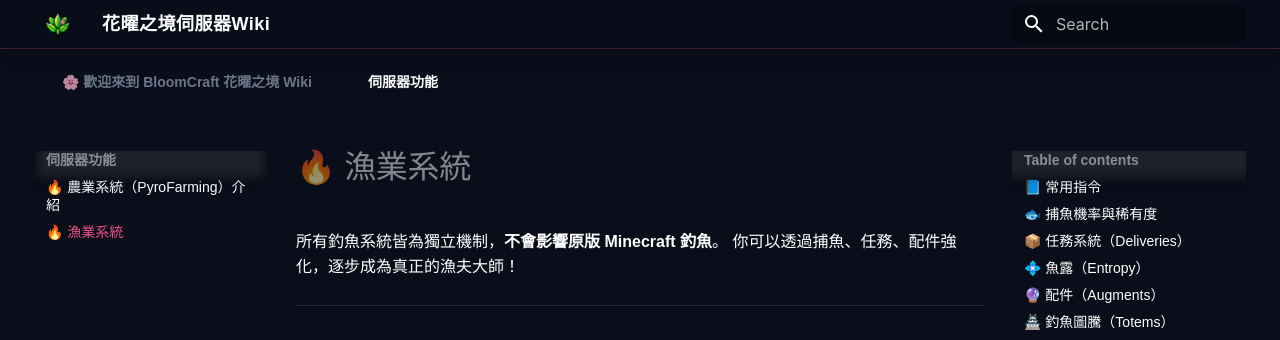
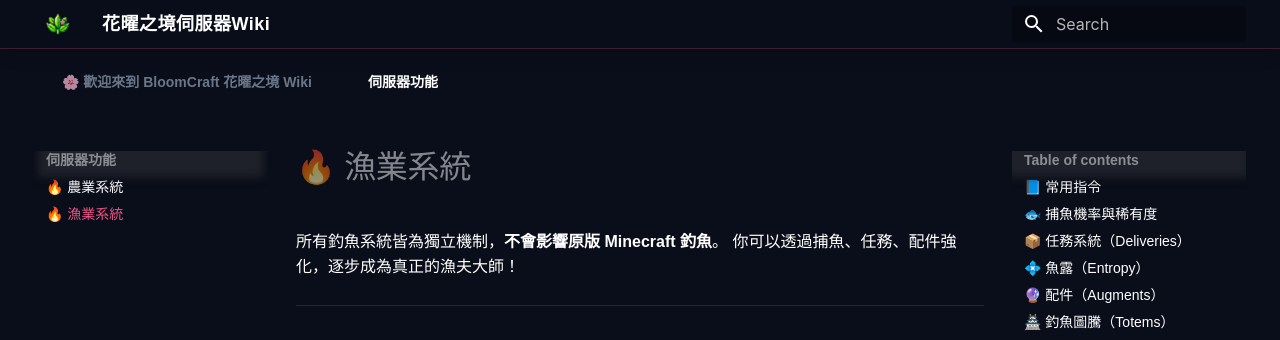
Before and after one commit to RyanisyydsTT/bloomcraft-wikipage, an MkDocs documentation site: the page built from docs/伺服器功能/fishing.md, in a window 1280 px wide. Shown: the top 340 px of the page. Built offline with MkDocs 1.6.1 and Material for MkDocs 9.7.7, drawn with Linux system fonts in a browser that asks for light colours; some web fonts are replaced.

Commit message:
Update farming.md

```diff
--- a/docs/伺服器功能/farming.md
+++ b/docs/伺服器功能/farming.md
@@ -1,4 +1,4 @@
-# 🔥 農業系統（PyroFarming）介紹
+# 🔥 農業系統
 
 所有功能皆為獨立系統，**不會影響原版 Minecraft 農業機制**。
 
```
